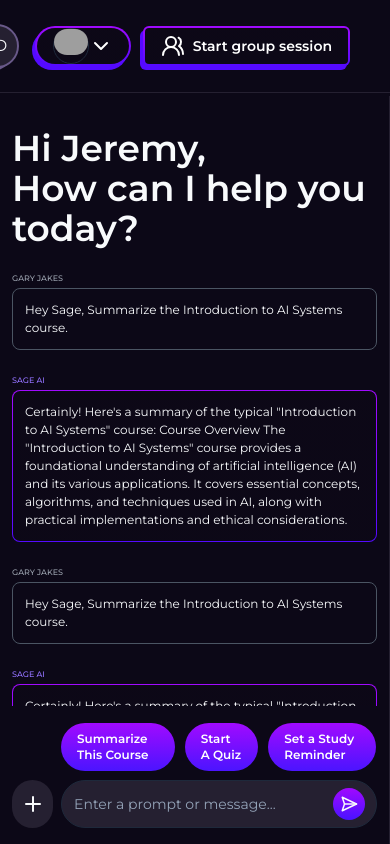
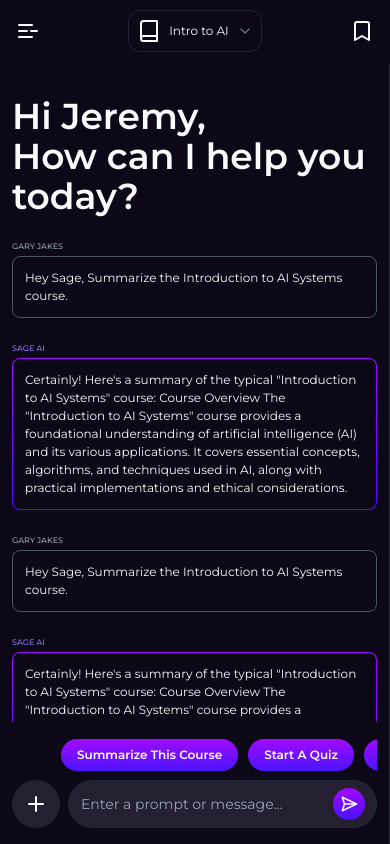
Before and after one commit to NengakDakup/sage-app, a Next.js app: page /dashboard in a window 390 px wide. Built offline with nearby package versions, Linux system fonts and the light colour scheme; grey boxes are pictures that could not be loaded.

Commit message:
Added Mobile Header

```diff
--- a/app/dashboard/layout.js
+++ b/app/dashboard/layout.js
@@ -19,7 +19,7 @@ export default function DashboardLayout ({children}) {
       </div>
       <div className={`flex flex-col grow h-full relative ${toggled && 'w-4/5'}`}>
         <DashboardHeader />
-        <div className='flex flex-row h-full pt-24'>
+        <div className='flex flex-row h-full pt-16 md:pt-24'>
           {children}
         </div>
       </div>
--- a/components/ChatInput.js
+++ b/components/ChatInput.js
@@ -8,12 +8,14 @@ const ChatInput = () => {
         <div className='w-12 h-12 flex justify-center items-center rounded-full bg-[#252031]'>
             <Plus className='w-6 h-6' />
         </div>
+        <div className='flex grow relative'>
+          <Input id="text" type="text" className='flex grow h-12 rounded-full bg-[#252031]' placeholder="Enter a prompt or message..." />
+          <div className='w-8 h-8 rounded-full flex justify-center items-center  bg-gradient-to-b from-[#A109FF] to-[#4912FF] absolute right-3 bottom-[8.5px] cursor-pointer'>
+              <SendHorizontal className='w-[18px] h-[18px]' />
+          </div>
+        </div>
 
-        <Input id="text" type="text" className='w-full h-12 rounded-full bg-[#252031]' placeholder="Enter a prompt or message..." />
 
-        <div className='w-8 h-8 rounded-full flex justify-center items-center  bg-gradient-to-b from-[#A109FF] to-[#4912FF] absolute right-3 bottom-[8.5px] cursor-pointer'>
-            <SendHorizontal className='w-[18px] h-[18px]' />
-        </div>
     </div>
   )
 }
--- a/components/DashboardHeader.js
+++ b/components/DashboardHeader.js
@@ -2,17 +2,33 @@ import React from 'react'
 import Link from 'next/link'
 import Image from 'next/image'
 import { Input } from "@/components/ui/input"
-import { Search } from 'lucide-react';
+import { ArrowDown, Book, Bookmark, ListMinus, Search } from 'lucide-react';
 import { ChevronDown } from 'lucide-react';
 import { UsersRound } from 'lucide-react';
 import { EllipsisVertical } from 'lucide-react';
 import { Button } from '@/components/ui/button'
 import { GroupMember } from './GroupMember';
-export const DashboardHeader = () => {
+
+const MobileHeader = () => {
+    return (
+        <div className='z-100 md:hidden flex flex-row w-full items-center justify-between h-[61px] absolute top-0 left-0 px-4'>
+            <ListMinus className='cursor-pointer' />
+            <div className='border border-purple-light flex flex-row gap-2 px-2 items-center rounded-xl py-2 text-xs'>
+                <Book />
+                Intro to AI
+                <ChevronDown className='text-slate-500 w-4 h-4' />
+            </div>
+            <Bookmark />
+
+
+        </div>
+    )
+}
+
+const DesktopHeader = () => {
   return (
-    <div className='flex justify-end md:justify-between items-center w-full bg-blue-darkest border-b border-purple-light p-6 absolute top-0 left-0 z-10'>
-
-            <div className='w-1/2 hidden md:block'>
+    <div className='hidden md:flex justify-end md:justify-between items-center w-full bg-blue-darkest border-b border-purple-light p-6 absolute top-0 left-0 z-10'>
+            <div className='w-1/2 md:inline'>
                 <Input id="seach" className="pl-12 rounded-full border-purple-light bg-blue-darkest" type="search" placeholder="Search conversation..." />
 
                 <div className='relative bottom-8 pl-4 flex items-center'>
@@ -51,3 +67,12 @@ export const DashboardHeader = () => {
     </div>
   )
 }
+
+export const DashboardHeader = () => {
+    return(
+        <>
+            <MobileHeader />
+            <DesktopHeader />
+        </>
+    )
+}
--- a/components/UserPrompt.js
+++ b/components/UserPrompt.js
@@ -3,10 +3,10 @@ import { Badge } from '@/components/ui/badge'
 
 export const UserPrompt = () => {
   return (
-    <div className='flex gap-2 pl-12'>
-        <Badge variant="prompt">Summarize This Course</Badge>
-        <Badge variant="prompt">Start A Quiz</Badge>
-        <Badge variant="prompt">Set a Study Reminder</Badge>
+    <div className='flex gap-2 pl-12 w-full overflow-x-scroll'>
+        <Badge className="text-nowrap" variant="prompt">Summarize This Course</Badge>
+        <Badge className="text-nowrap" variant="prompt">Start A Quiz</Badge>
+        <Badge className="text-nowrap" variant="prompt">Set a Study Reminder</Badge>
     </div>
   )
 }
--- a/context/useWindowDimensions.js
+++ b/context/useWindowDimensions.js
@@ -1,26 +1,29 @@
 import { useState, useEffect } from 'react';
 
 const useWindowDimensions = () => {
-  const [windowDimensions, setWindowDimensions] = useState({
-    width: window.innerWidth,
-    height: window.innerHeight
-  });
+  const hasWindow = typeof window !== 'undefined';
+
+  const getWindowDimensions = () => {
+    const width = hasWindow ? window.innerWidth : null;
+    const height = hasWindow ? window.innerHeight : null;
+    return { width, height };
+  };
+
+  const [windowDimensions, setWindowDimensions] = useState(getWindowDimensions);
 
   useEffect(() => {
+    if (hasWindow) {
       const handleResize = () => {
-      setWindowDimensions({
-        width: window.innerWidth,
-        height: window.innerHeight
-      });
+        setWindowDimensions(getWindowDimensions());
       };
 
       window.addEventListener('resize', handleResize);
 
-    // Clean up the event listener on component unmount
       return () => {
         window.removeEventListener('resize', handleResize);
       };
-  }, []);
+    }
+  }, [hasWindow]); // Dependency array includes hasWindow
 
   return windowDimensions;
 };
```
Lines whose indentation alone changed are shown as unchanged.
